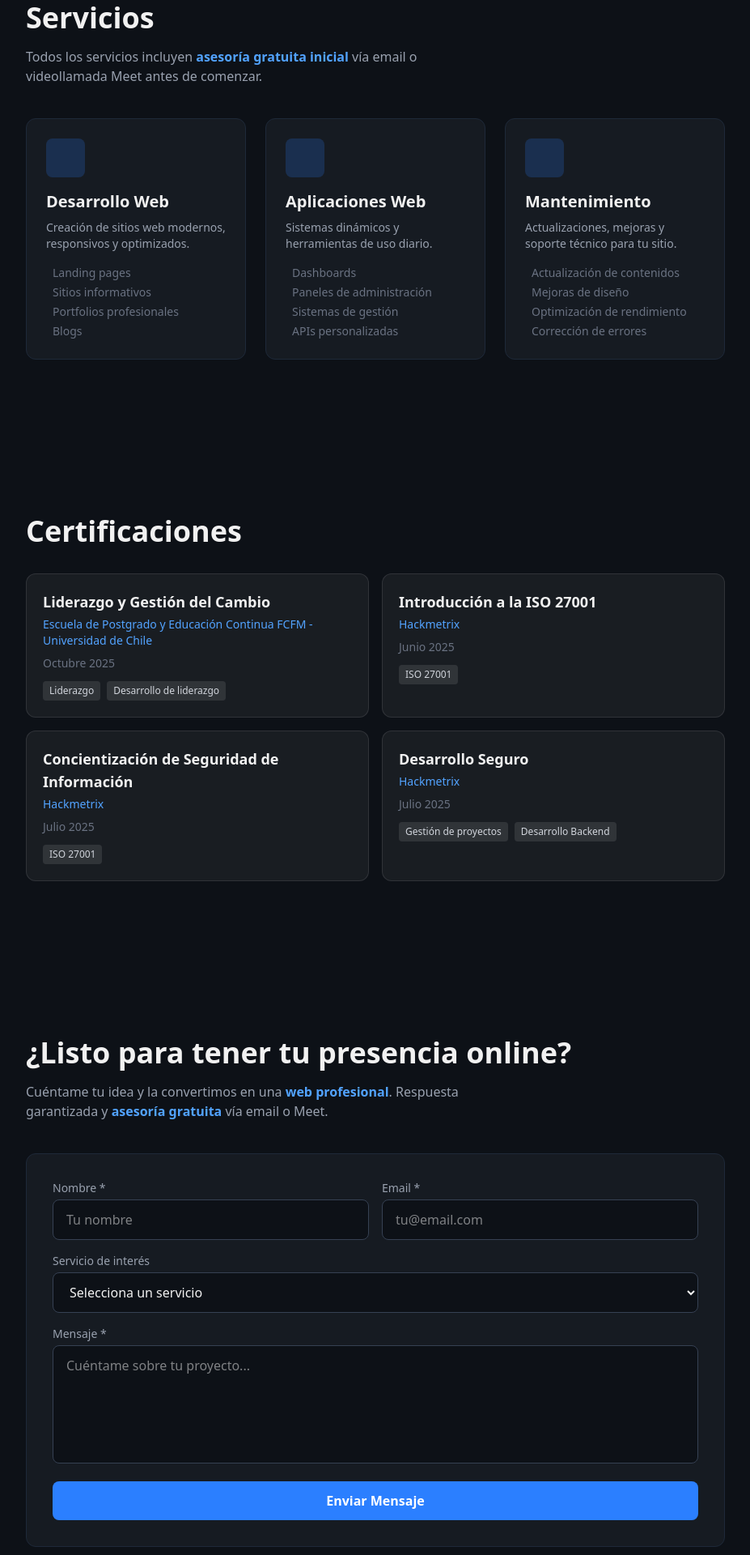
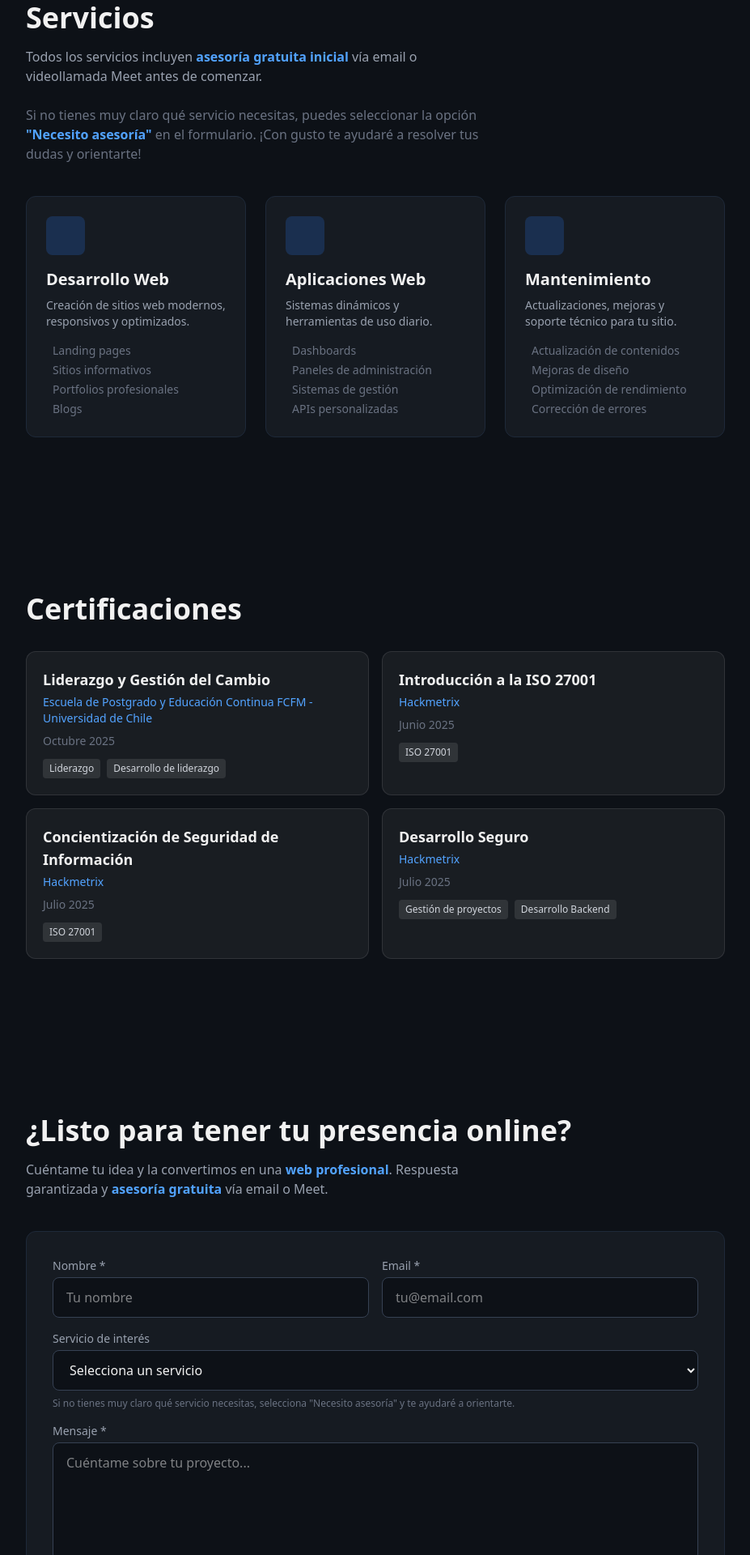
Before and after one commit to DoNathaniel/DoNathaniel, a Next.js app: page / in a window 1280 px wide. Shown: the part 2280-4200 px from the top of the page at 81% size, without its empty margins (176-1103 px from the left). Built offline with nearby package versions, Linux system fonts and the light colour scheme.

Commit message:
feat: add asesoria option and helper message for undecided clients

```diff
--- a/src/components/Contact.jsx
+++ b/src/components/Contact.jsx
@@ -4,6 +4,7 @@ import { useState } from "react";
 
 const serviceTypes = [
     { value: "", label: "Selecciona un servicio" },
+    { value: "asesoria", label: "Necesito asesoría - No sé qué servicio necesito" },
     { value: "web-estatica", label: "Web Estática (Landing, Portfolio, Blog)" },
     { value: "app-web", label: "Aplicación Web (Dashboard, Sistema)" },
     { value: "mantenimiento", label: "Mantenimiento / Actualizaciones" },
@@ -140,6 +141,7 @@ export default function Contact() {
                             </option>
                         ))}
                     </select>
+                    <p className="text-gray-500 text-xs mt-2">Si no tienes muy claro qué servicio necesitas, selecciona "Necesito asesoría" y te ayudaré a orientarte.</p>
                 </div>
 
                 <div className="mb-4">
--- a/src/components/Services.jsx
+++ b/src/components/Services.jsx
@@ -25,6 +25,8 @@ export default function Services() {
             <h2 className="text-3xl md:text-4xl font-bold mb-4 text-left">Servicios</h2>
             <p className="text-gray-400 text-sm md:text-base mb-10 max-w-xl">
                 Todos los servicios incluyen <span className="text-blue-400 font-semibold">asesoría gratuita inicial</span> vía email o videollamada Meet antes de comenzar.
+                <br /><br />
+                <span className="text-gray-500">Si no tienes muy claro qué servicio necesitas, puedes seleccionar la opción <span className="text-blue-400 font-semibold">"Necesito asesoría"</span> en el formulario. ¡Con gusto te ayudaré a resolver tus dudas y orientarte!</span>
             </p>
             <div className="grid grid-cols-1 md:grid-cols-3 gap-6">
                 {services.map((service, index) => (
```
